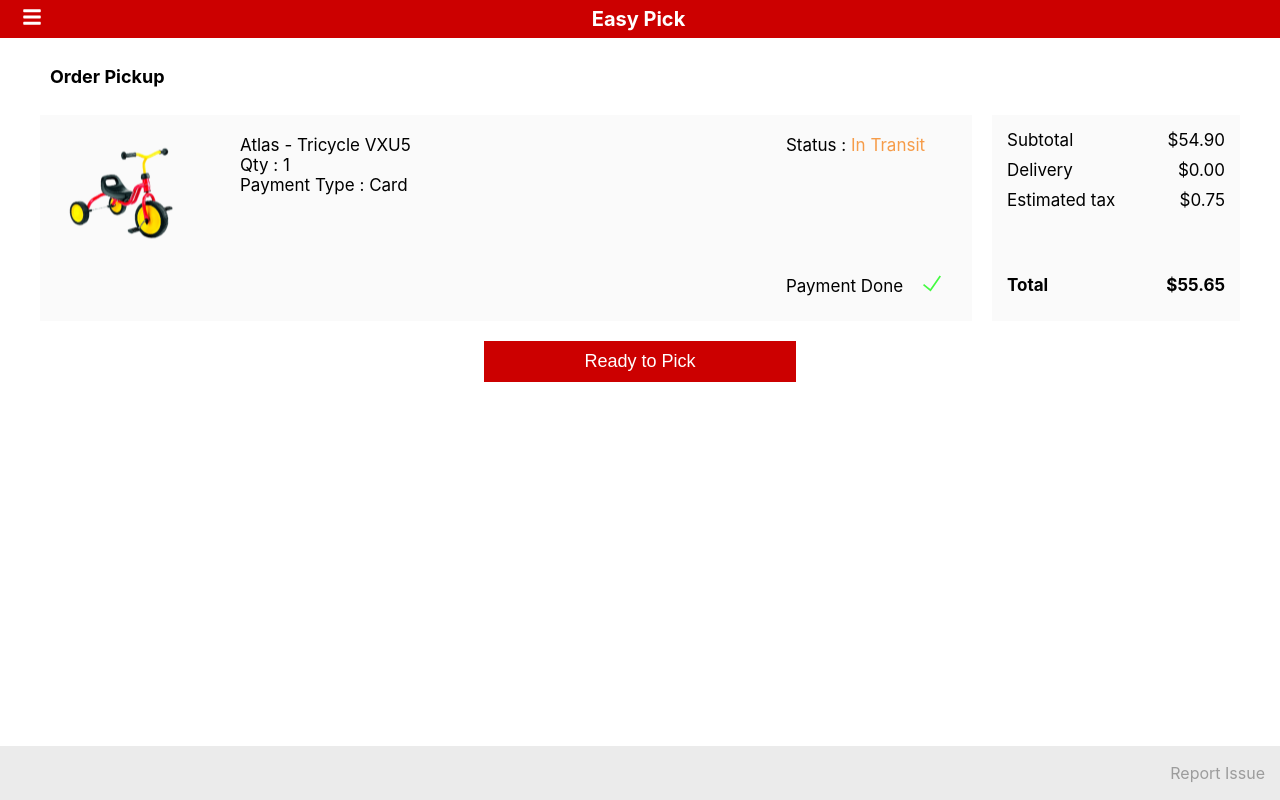
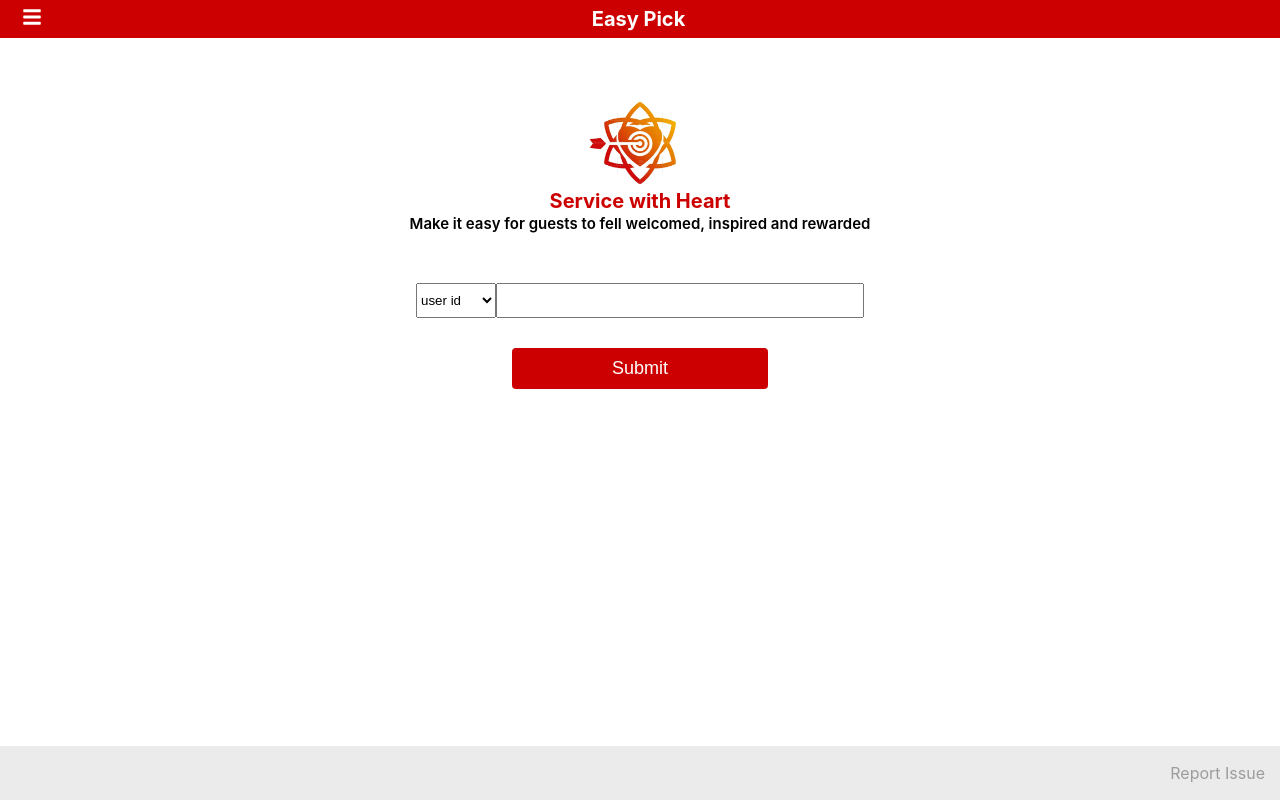
Before and after one commit to MNishita/pick-up-elevator, a React (Create React App) app: page / in a window 1280 px wide. Built offline with nearby package versions, Linux system fonts and the light colour scheme.

Commit message:
home-page updated

```diff
--- a/package.json
+++ b/package.json
@@ -10,7 +10,8 @@
     "react": "^18.2.0",
     "react-dom": "^18.2.0",
     "react-icons": "^4.4.0",
-    "react-scripts": "5.0.1",
+    "react-router-dom": "^6.3.0",
+    "react-scripts": "^5.0.1",
     "web-vitals": "^2.1.4"
   },
   "scripts": {
--- a/src/App.js
+++ b/src/App.js
@@ -3,12 +3,19 @@ import Header from './components/header';
 import Footer from './components/bottombar';
 import Homepage from './pages/main/homepage';
 import Order from './pages/order/order-details';
+import {BrowserRouter as Router , Route ,Routes} from 'react-router-dom'
 
 function App() {
   return (
     <div className="App">
       <Header/>
-      <Order/>
+      <Router>
+        <Routes>
+          <Route path='/' element={<Homepage/>}/>
+          <Route path='/homepage' element={<Homepage/>}/>
+          <Route path='/orderdetails' element={<Order/>}/>
+        </Routes>
+      </Router>
       <Footer/>
     </div>
   );
--- a/src/pages/main/homepage.css
+++ b/src/pages/main/homepage.css
@@ -33,12 +33,17 @@
     height: 29px;
 }
 
-.button {
+.button{
+    background-color: #CC0000;
+    border-radius: 4px;
+    size: 50px;
+    color: white;
+    border: #f6f6f6;
     padding: 10px 100px;
-    margin: 20px;
-    background: #f6f6f6;
-    border: #f6f6f6;
-    color: #797979;
+}
+.button:hover{
+    background-color: #e81a1a;
+
 }
 
 @media screen and (max-width:480px) {
--- a/src/pages/main/homepage.js
+++ b/src/pages/main/homepage.js
@@ -1,8 +1,13 @@
 import React from "react";
 import "./homepage.css";
 import MyImage from "../../assets/Heart-Target.svg";
+import {useNavigate} from 'react-router-dom';
 
 function Homepage() {
+
+    let navigate= useNavigate();
+
+
     return(
         <div className="main-container">
             <div>
@@ -25,7 +30,11 @@ function Homepage() {
                     </label>
                     <input type="text" name="text" className="form-text"/>
                 </div>
-                <input className="button" type="submit" value="Search"/>
+                <br/>
+                <button className="button" onClick= {()=>{
+                    navigate("/orderdetails")
+                }}>Submit</button>
+
                 </form>
             </div>
         </div>
```
Also changed, not shown: 1 other file (tests, documents, lock files or other folders).
